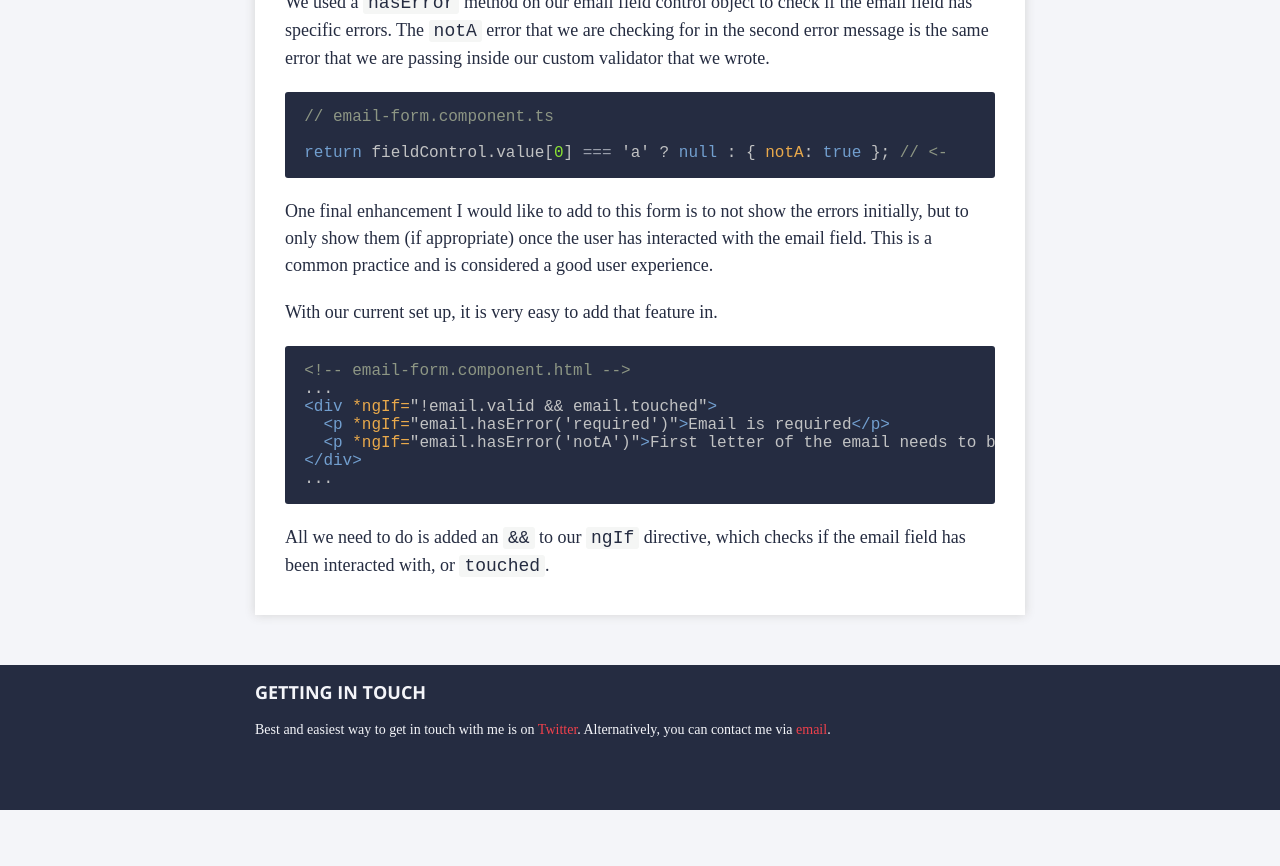
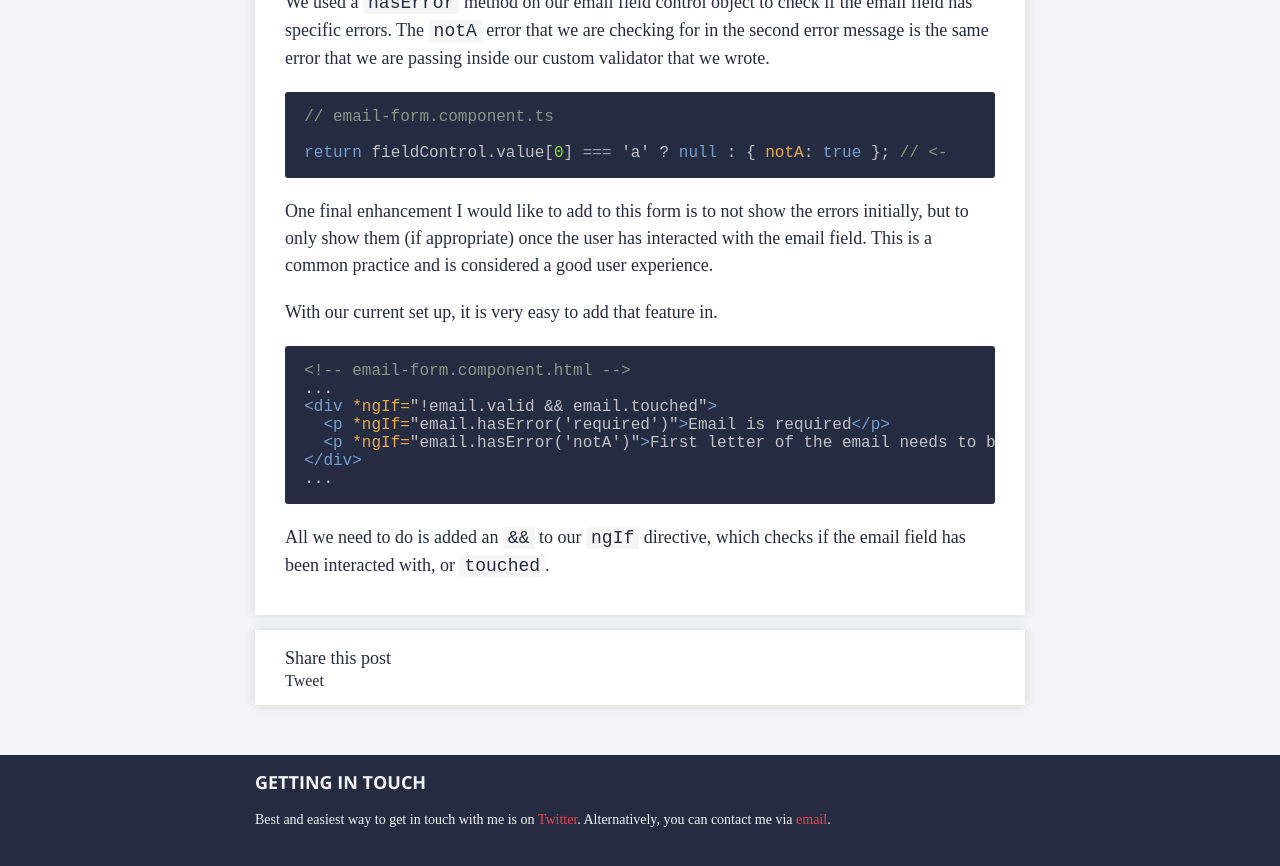
Before and after one commit to kirjai/deprecated-blog, a Jekyll site: the page built from _posts/2016-03-17-form-validation.markdown, in a window 1280 px wide and 900 px high, scrolled down 8666 px. Shown: the top 866 px of the window. Built offline with Jekyll 4.4.1, drawn with Linux system fonts in a browser that asks for light colours; some web fonts are replaced; comment, search, counter and statistics services are not loaded; before the commit the page ends 9476 px from its top, so only the background shows below that.

Commit message:
chore: better social tweet generation

```diff
--- a/_config.yml
+++ b/_config.yml
@@ -11,7 +11,7 @@ email: kirilsladovs@gmail.com
 description: >
   Javascript, Angular, web performance articles
 baseurl: ""
-url: "http://kirjai.github.io"
+url: "http://kirjai.com"
 twitter_username: kirjai
 github_username:  kirjai
 paginate: 7
--- a/_includes/head.html
+++ b/_includes/head.html
@@ -9,8 +9,10 @@
   <link rel="stylesheet" href="{{ "/css/main.css" | prepend: site.baseurl }}">
   <link rel="canonical" href="{{ page.url | replace:'index.html','' | prepend: site.baseurl | prepend: site.url }}">
   <link rel="alternate" type="application/rss+xml" title="{{ site.title }}" href="{{ "/feed.xml" | prepend: site.baseurl | prepend: site.url }}">
-  <link rel="shortcut icon" type="image/png" href="favicon.png"/>
+  <link rel="shortcut icon" type="image/png" href="/favicon.png"/>
   <link rel="shortcut icon" type="image/png" href="http://www.kirjai.com/favicon.png"/>
+  <link rel="shortcut icon" type="image/png" href="{{ site.url }}/favicon.png"/>
+  <link rel="me" href="https://twitter.com/twitterdev">
     {% if page.title %}
     <meta property="og:locale" content="en_US">
     <meta property="og:type" content="article">
--- a/_layouts/post.html
+++ b/_layouts/post.html
@@ -11,5 +11,12 @@ layout: default
   <div class="post-content" itemprop="articleBody">
     {{ content }}
   </div>
+</article>
 
-</article>
+  <div class="social post">
+    <!-- <a href="https://twitter.com/intent/tweet?text={{page.title | truncatewords: 5}} {{site.url}}{{page.permalink}} @kirjai"> -->
+      <p>Share this post</p>
+      <a href="https://twitter.com/intent/tweet?text={{page.title | truncatewords: 5}}&via=kirjai&related=kirjai" class="twitter-share-button" data-size="large">Tweet</a>
+    <!-- </a> -->
+
+  </div>
```
Also changed, not shown: favicon.png (added).
